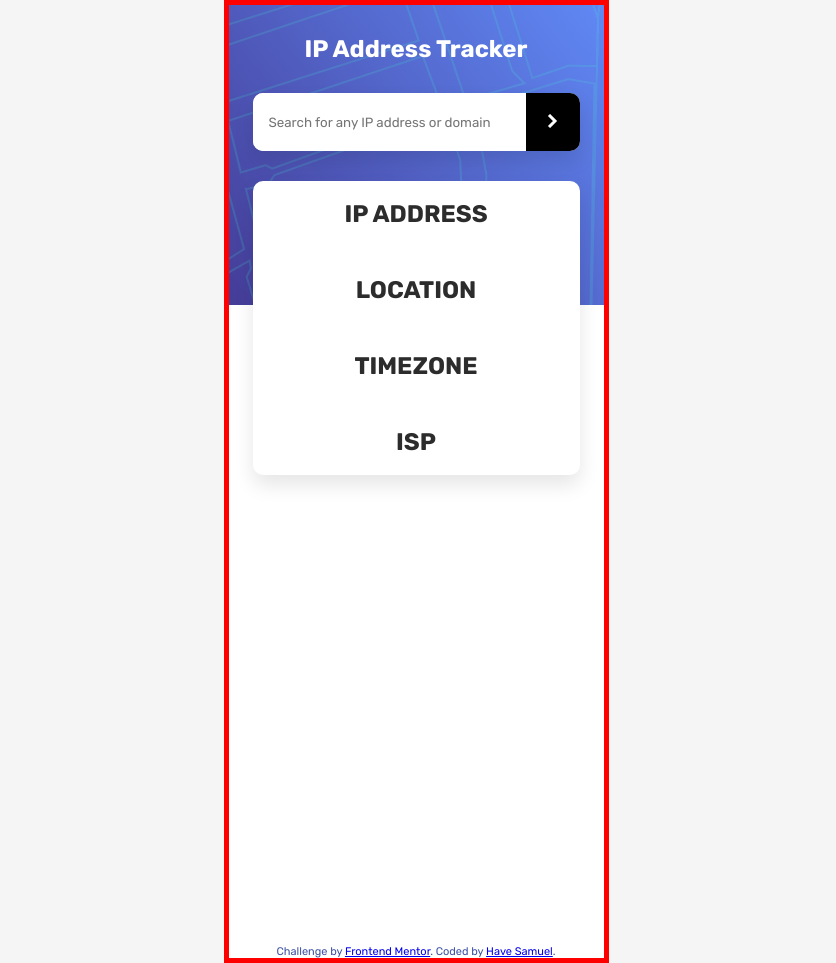
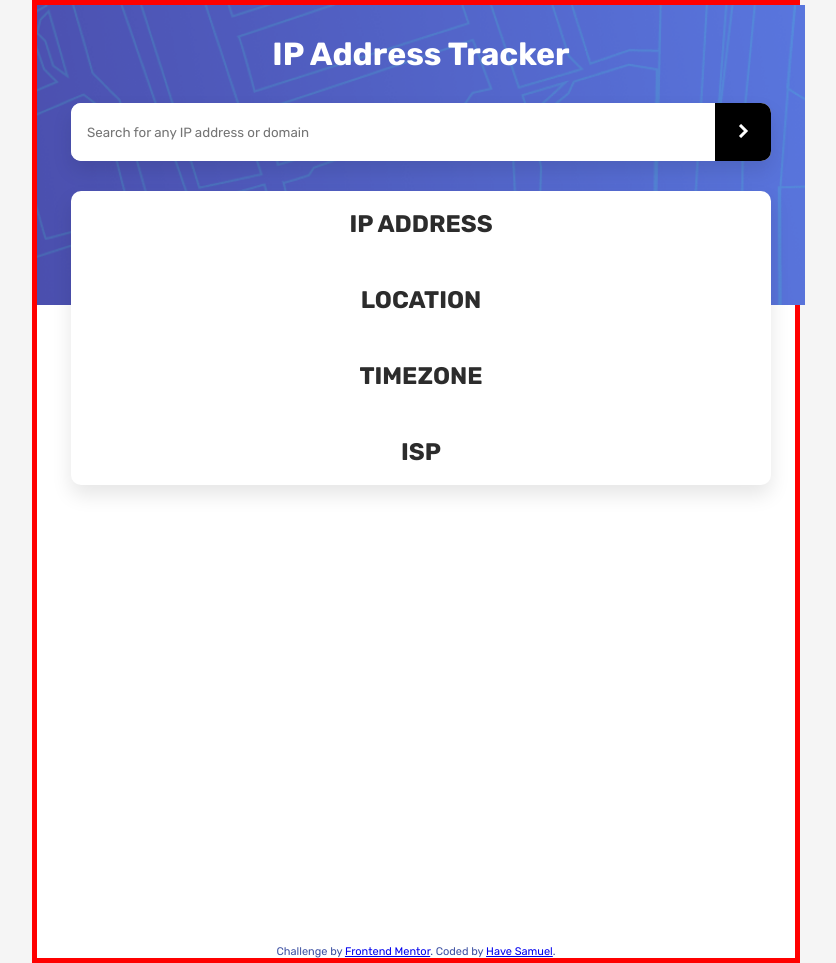
Before and after one commit to Have-Samuel/ip-Address-Tracker, a plain HTML site: page index.html in a window 1280 px wide. Shown: the whole page, without its empty margins (224-1060 px from the left). Drawn offline with Linux system fonts and the light colour scheme.

Commit message:
Styling the Desktop

```diff
--- a/style.css
+++ b/style.css
@@ -95,3 +95,60 @@ body {
   color: hsl(228, 45%, 44%);
   margin-top: 40rem;
 }
+
+@media screen and (min-width: 768px) {
+  .container {
+    width: 768px;
+  }
+
+  .header {
+    background-image: url('./images/pattern-bg-desktop.png');
+    height: 300px;
+    width: 768px;
+  }
+
+  .header h1 {
+    font-size: 2rem;
+  }
+
+  .search {
+    width: 700px;
+  }
+
+  .search input {
+    width: 100%;
+    height: 58px;
+    border-radius: 10px;
+    border: none;
+    padding: 0 1rem;
+    outline: none;
+  }
+
+  .search button {
+    width: 58px;
+    height: 58px;
+    background-color:#000;
+    margin-left: -2rem;
+    border-radius: 0 10px 10px 0;
+    border: none;
+  }
+
+  .info {
+    width: 700px;
+    height: 294px;
+  }
+
+  .info h2 {
+    width: 270px;
+    text-align: center;
+    font-size: 1.5rem;
+    color: #2c2c2c;
+  }
+
+  .attribution {
+    text-align: center;
+    font-size: 11px;
+    color: hsl(228, 45%, 44%);
+    margin-top: 40rem;
+  }
+}
```
